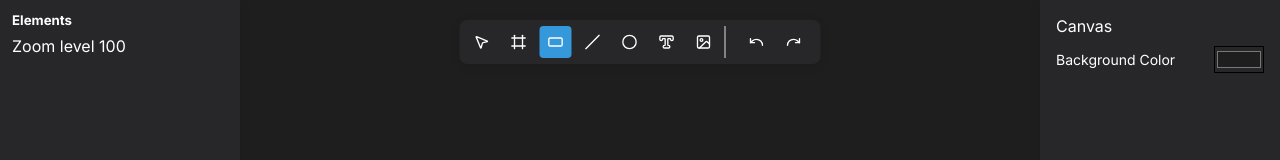
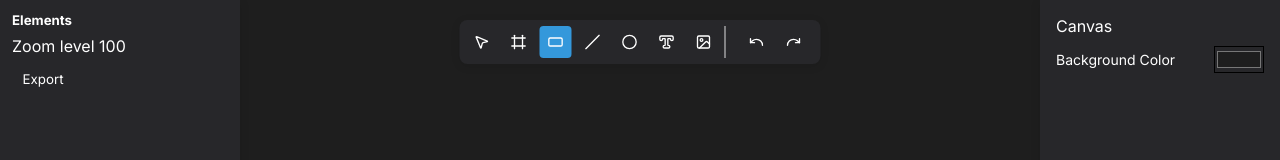
Before and after one commit to hc-b666/sketchvue, a Vue app: page / in a window 1280 px wide. Shown: the top 160 px of the page. Built offline with nearby package versions, Linux system fonts and the light colour scheme.

Commit message:
feat: download as png

```diff
--- a/src/App.vue
+++ b/src/App.vue
@@ -719,6 +719,17 @@ function handleAlign(align) {
   });
 }
 
+function handleExport() {
+  let canvasUrl = canvas.value.toDataURL('image/png');
+  const createEl = document.createElement('a');
+  createEl.href = canvasUrl;
+
+  createEl.download = 'canvas.png';
+
+  createEl.click();
+  createEl.remove();
+}
+
 </script>
 
 <template>
@@ -757,6 +768,8 @@ function handleAlign(align) {
           </ul>
         </div>
       </div>
+
+      <button @click="handleExport">Export</button>
     </aside>
 
     <aside class="sidebar-right">
```
Also changed, not shown: 1 other file (tests, documents, lock files or other folders).
